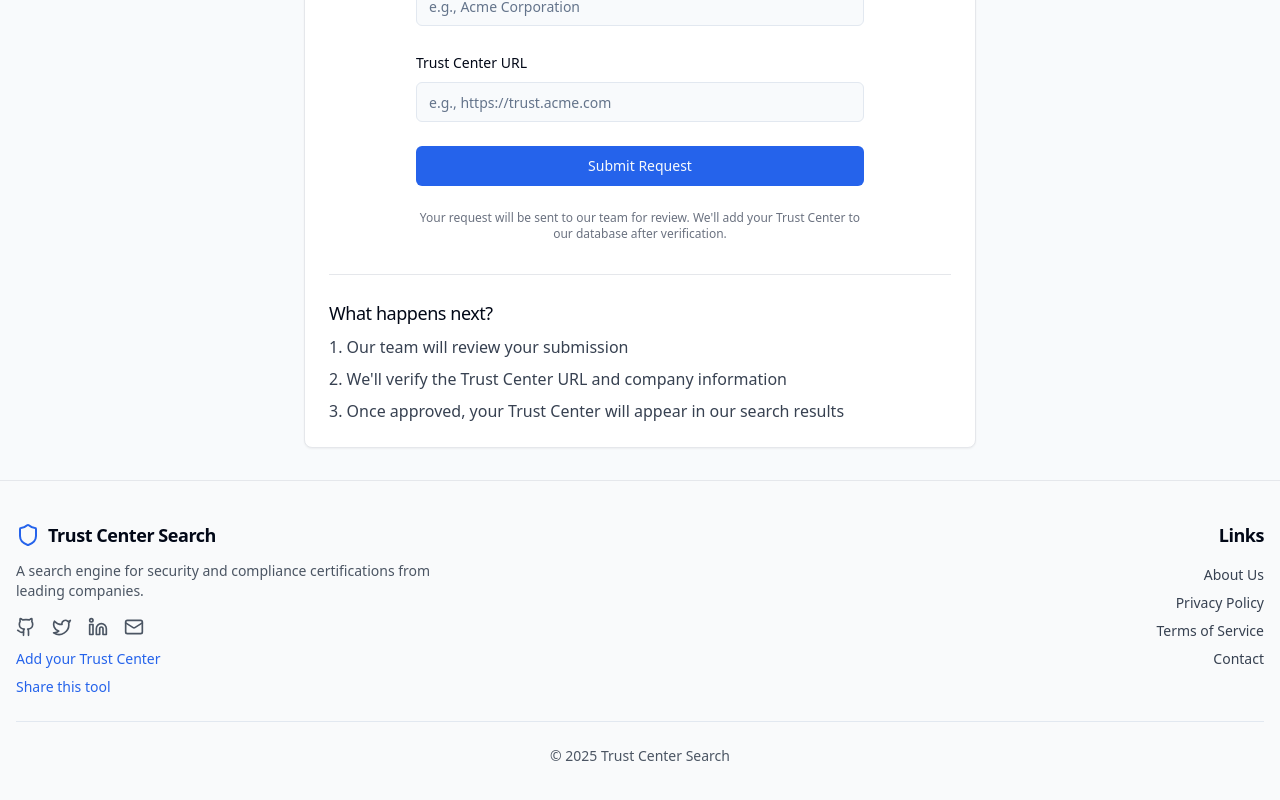
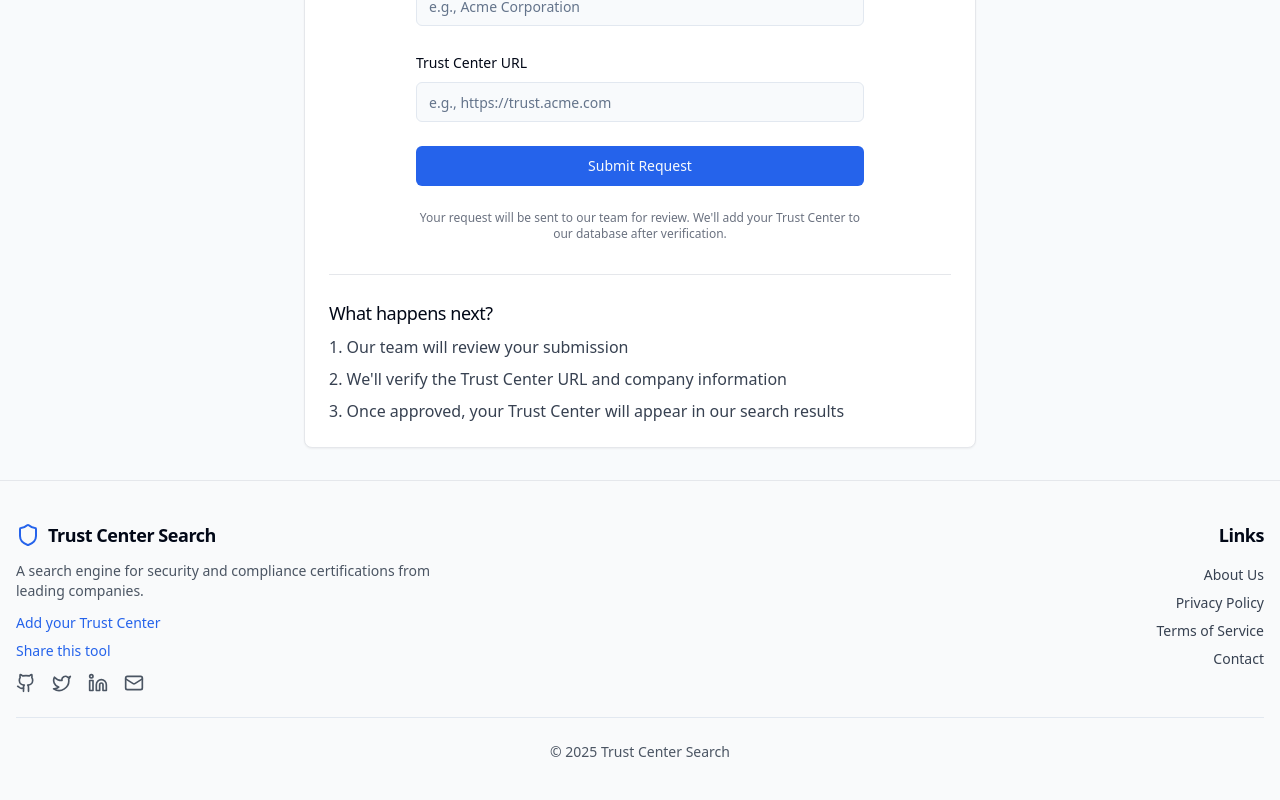
Before and after one commit to securityfortech/trust-center-search, a React (Vite) app: page /add-trust-center in a window 1280 px wide. Shown: the part 348-1148 px from the top of the page. Built offline with nearby package versions, Linux system fonts and the light colour scheme.

Commit message:
Move social media icons
Move social media icons to be under the "Share this tool" button in the footer.

```diff
--- a/src/components/HomePage/Footer.tsx
+++ b/src/components/HomePage/Footer.tsx
@@ -28,7 +28,15 @@ const Footer: React.FC = () => {
             </div>
             <p className="text-xs md:text-sm text-gray-600 dark:text-gray-400 max-w-md px-2 md:px-0">A search engine for security and compliance certifications from leading companies.</p>
 
-            {/* Social media icons */}
+            <div className="flex flex-col space-y-2 items-center md:items-start">
+              <Link to="/add-trust-center" className="text-primary hover:text-primary/80 text-xs md:text-sm font-medium transition-colors">
+                Add your Trust Center
+              </Link>
+              <button onClick={handleCopyLink} className="text-primary hover:text-primary/80 text-xs md:text-sm font-medium transition-colors">
+                Share this tool
+              </button>
+
+              {/* Social media icons moved here */}
               <div className="flex space-x-4 pt-1 justify-center md:justify-start">
                 <a href="#" aria-label="GitHub" className="hover:scale-105 transition-transform">
                   <Github className="h-4 w-4 md:h-5 md:w-5 text-gray-600 dark:text-gray-400 hover:text-primary transition-colors" />
@@ -43,14 +51,6 @@ const Footer: React.FC = () => {
                   <Mail className="h-4 w-4 md:h-5 md:w-5 text-gray-600 dark:text-gray-400 hover:text-primary transition-colors" />
                 </a>
               </div>
-
-            <div className="flex flex-col space-y-2 items-center md:items-start">
-              <Link to="/add-trust-center" className="text-primary hover:text-primary/80 text-xs md:text-sm font-medium transition-colors">
-                Add your Trust Center
-              </Link>
-              <button onClick={handleCopyLink} className="text-primary hover:text-primary/80 text-xs md:text-sm font-medium transition-colors">
-                Share this tool
-              </button>
             </div>
           </div>
 
```
Lines whose indentation alone changed are shown as unchanged.
